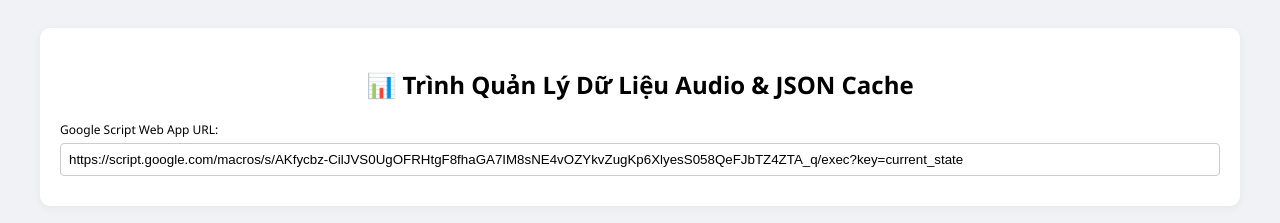
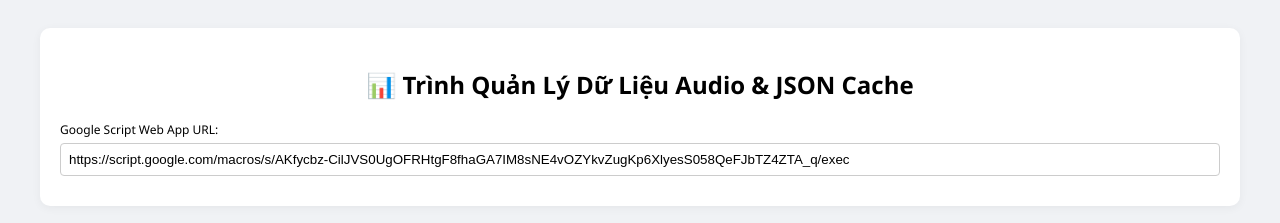
Before and after one commit to trungnt89/hsk, a plain HTML site: page db/index.html in a window 1280 px wide. Shown: the top 223 px of the page. Drawn offline with Linux system fonts and the light colour scheme.

Commit message:
SRC change

```diff
--- a/db/index.html
+++ b/db/index.html
@@ -87,7 +87,7 @@
 </div>
 
 <script>
-    const DEFAULT_GAS_URL = "https://script.google.com/macros/s/AKfycbz-CilJVS0UgOFRHtgF8fhaGA7IM8sNE4vOZYkvZugKp6XlyesS058QeFJbTZ4ZTA_q/exec?key=current_state";
+    const DEFAULT_GAS_URL = "https://script.google.com/macros/s/AKfycbz-CilJVS0UgOFRHtgF8fhaGA7IM8sNE4vOZYkvZugKp6XlyesS058QeFJbTZ4ZTA_q/exec";
     const logEl = document.getElementById('log');
     const resultsEl = document.getElementById('results');
     const scriptUrlInput = document.getElementById('scriptUrl');
```
